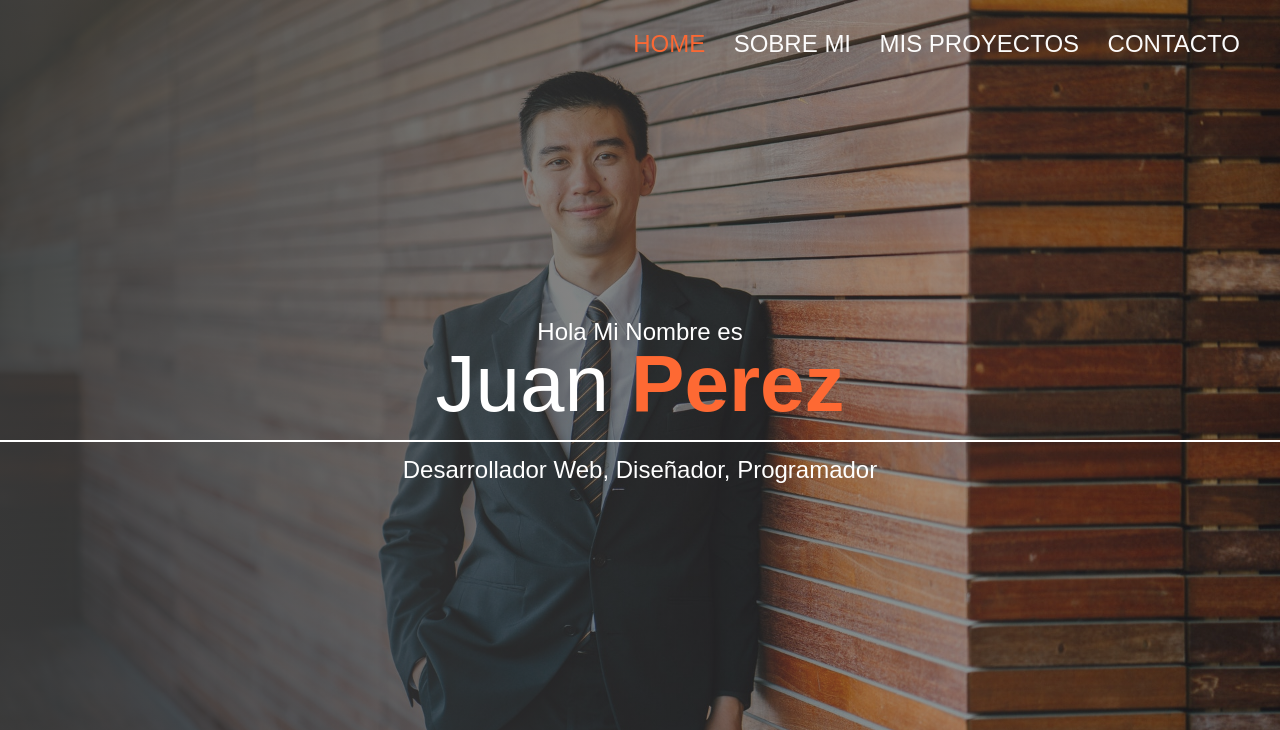
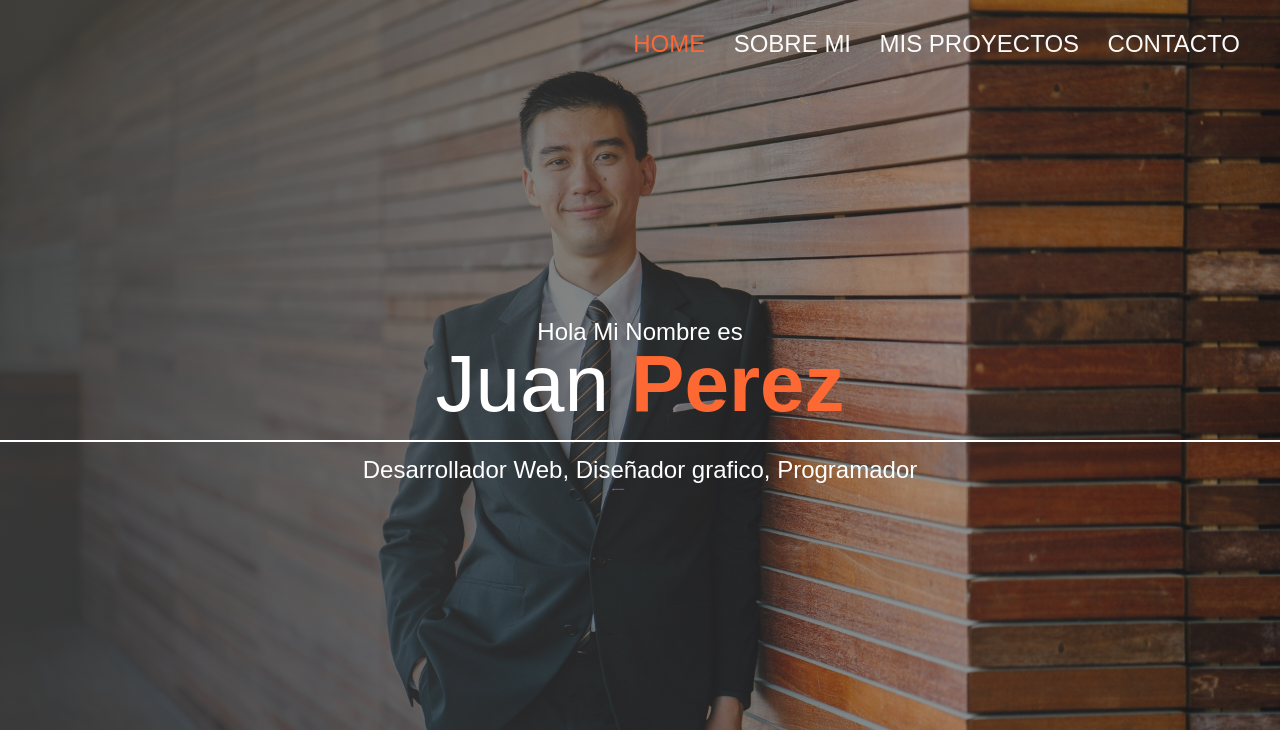
Before and after one commit to cgldev/portfolio-sass, a website: page index.html in a window 1280 px wide. Shown: the top 730 px of the page. Drawn offline with Linux system fonts and the light colour scheme.

Commit message:
cambio descripcion

```diff
--- a/index.html
+++ b/index.html
@@ -43,7 +43,7 @@
         <h1 class="home__name">
           Juan <span class="home__name--last">Perez</span>
         </h1>
-        <h2>Desarrollador Web, Diseñador, Programador</h2>
+        <h2>Desarrollador Web, Diseñador grafico, Programador</h2>
 
         <div class="social-icons">
           <a href="#">
```
